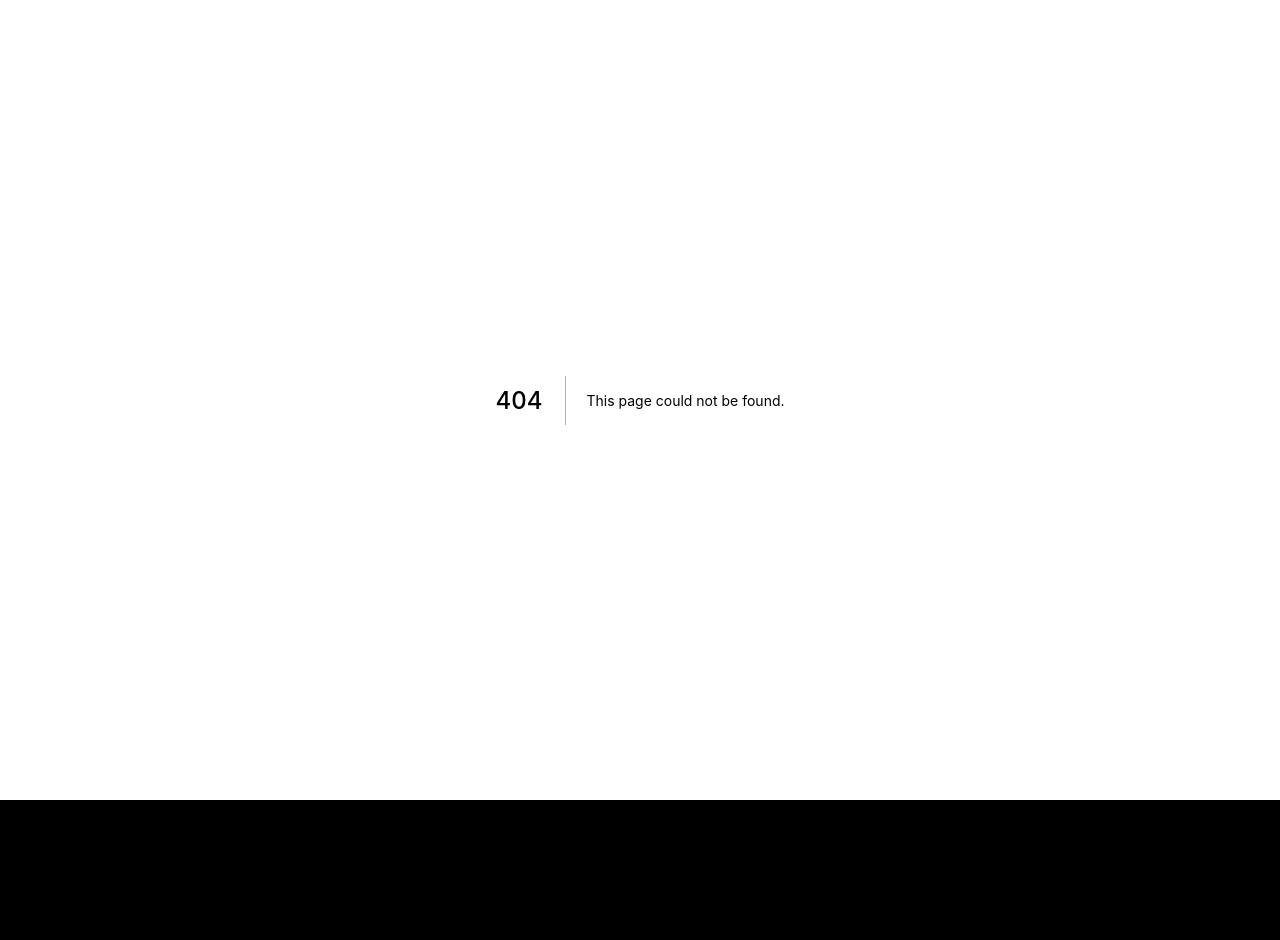
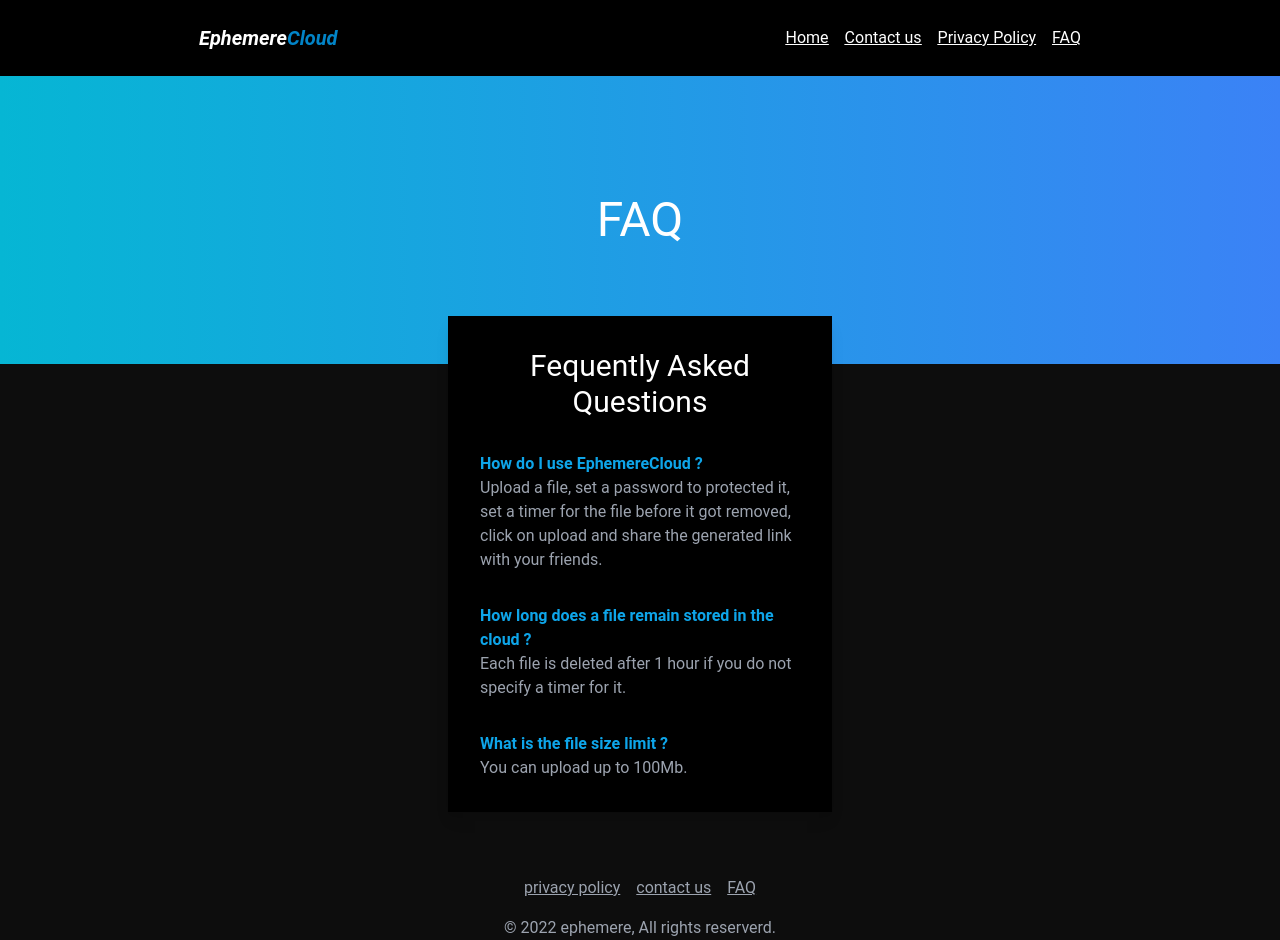
Before and after one commit to ablil/ephemere-cloud.com, a Next.js app: page /faq in a window 1280 px wide. Before the commit this address had no page. Before the commit the page ends 800 px from the top, so only its background shows below. Built offline with nearby package versions, Linux system fonts and the light colour scheme.

Commit message:
create FAQ

```diff
--- a/components/layouts/main.js
+++ b/components/layouts/mainwrapper.js
@@ -1,7 +1,7 @@
-import Link from "next/link";
 import React from "react";
+import PageWrapper from "./pagewrapper";
 
-const PageWrapper = ({ children }) => {
+const MainWrapper = ({ children }) => {
   return (
     <main className="w-11/12 max-w-6xl mx-auto">
       <header className="text-center my-8">
@@ -22,17 +22,8 @@
       >
         {children}
       </section>
-
-      <footer className="text-center m-auto">
-        <article className="my-4">
-          <a className="px-2 underline" href="#">privacy policy</a>
-          <a className="px-2 underline" href="#">contact us</a>
-          <a className="px-2 underline" href="#">FAQ</a>
-        </article>
-        <article>&copy; 2022 ephemere, All rights reserverd.</article>
-      </footer>
     </main>
   );
 };
 
-export default PageWrapper;
+export default MainWrapper
--- /dev/null
+++ b/components/layouts/pagewrapper.js
@@ -0,0 +1,51 @@
+import Link from "next/link";
+import React from "react";
+
+const PageWrapper = ({ children }) => {
+  return (
+    <>
+      <nav className="bg-black flex justify-center items-center text-white w-screen py-6 shadow-lg">
+        <div>
+          <h1 className="flex justify-center italic font-bold text-xl pr-56">
+            <span className="text-white">Ephemere</span>
+            <span className="text-sky-600 font-bold">Cloud</span>
+          </h1>
+        </div>
+        <div className="pl-56 underline">
+          <Link href="/">Home</Link>
+          <span className="px-2"></span>
+          <Link href="/contactus">Contact us</Link>
+          <span className="px-2"></span>
+          <Link href="/privacyppolicy">Privacy Policy</Link>
+          <span className="px-2"></span>
+          <Link href="/faq">FAQ</Link>
+        </div>
+      </nav>
+
+      <section
+        style={{
+          margin: "auto",
+        }}
+      >
+        {children}
+      </section>
+
+      <footer className="text-center m-auto">
+        <article className="my-4">
+          <a className="px-2 underline" href="#">
+            privacy policy
+          </a>
+          <a className="px-2 underline" href="#">
+            contact us
+          </a>
+          <a className="px-2 underline" href="#">
+            FAQ
+          </a>
+        </article>
+        <article>&copy; 2022 ephemere, All rights reserverd.</article>
+      </footer>
+    </>
+  );
+};
+
+export default PageWrapper;
--- /dev/null
+++ b/pages/faq.js
@@ -0,0 +1,48 @@
+import React from "react";
+import PageWrapper from "../components/layouts/pagewrapper";
+
+const faq = () => {
+  return (
+    <PageWrapper>
+      <div className="h-72 bg-gradient-to-r from-cyan-500 to-blue-500 flex justify-center items-center">
+        <h1 className="text-white text-5xl">FAQ</h1>
+      </div>
+
+      <section className="relative -top-12 w-8/12 p-8 max-w-96 shadow-lg bg-black mx-auto">
+        <h1 className="text-center text-white text-3xl">
+          Fequently Asked Questions
+        </h1>
+
+        <article>
+          <div>
+            <article className="question">How do I use EphemereCloud ?</article>
+            <article className="answers">
+              Upload a file, set a password to protected it, set a timer for the
+              file before it got removed, click on upload and share the
+              generated link with your friends.
+            </article>
+          </div>
+
+          <div>
+            <article className="question">
+              How long does a file remain stored in the cloud ?
+            </article>
+            <article className="answers">
+              Each file is deleted after 1 hour if you do not specify a timer
+              for it.
+            </article>
+          </div>
+
+          <div>
+            <article className="question">
+              What is the file size limit ?
+            </article>
+            <article className="answer">You can upload up to 100Mb.</article>
+          </div>
+        </article>
+      </section>
+    </PageWrapper>
+  );
+};
+
+export default faq;
--- a/pages/file/[identifier].js
+++ b/pages/file/[identifier].js
@@ -3,7 +3,7 @@
 import { useRouter } from "next/router";
 import React, { useEffect, useState } from "react";
 import Container from "../../components/layouts/container";
-import PageWrapper from "../../components/layouts/main";
+import PageWrapper from "../../components/layouts/pagewrapper";
 import { getdownloadUrl, lookupfile } from "../../services/storage";
 
 const File = () => {
--- a/pages/index.js
+++ b/pages/index.js
@@ -2,8 +2,9 @@
 import Link from "next/link";
 import { useRouter } from "next/router";
 import { useState } from "react";
+import PageWrapper from "../components/layouts/pagewrapper";
+import MainWrapper from '../components/layouts/mainwrapper'
 import Upload from "../components/Upload";
-import PageWrapper from "../components/layouts/main";
 
 export default function Home() {
   const [downloadlink, setDownloadlink] = useState();
@@ -23,11 +24,14 @@
   };
   return (
     <PageWrapper>
+      <MainWrapper>
         <Upload beforeUpload={beforeUpload} afterUpload={afterUpload} />
 
         {!uploading && uploaded && (
           <article className="text-center mx-auto my-4">
-          <h1 className="text-sky-500">Share this link with your friends !</h1>
+            <h1 className="text-sky-500">
+              Share this link with your friends !
+            </h1>
             <div className="py-4 underline font-bold text-white">
               <Link href={downloadlink || "/"}>{downloadlink}</Link>
             </div>
@@ -40,14 +44,26 @@
           <section className="flex flex-column lg:flex-row justify-center">
             <article className="feature">
               <h3>
-              <Image src="/images/filetype.png" height={70} width={70} alt="" />
+                <Image
+                  src="/images/filetype.png"
+                  height={70}
+                  width={70}
+                  alt=""
+                />
                 <span>File Type</span>
               </h3>
-            <p>Share any file type with your friend, and upload up to 100Mb.</p>
+              <p>
+                Share any file type with your friend, and upload up to 100Mb.
+              </p>
             </article>
             <article className="feature">
               <h3>
-              <Image src="/images/password.png" height={70} width={70} alt="" />
+                <Image
+                  src="/images/password.png"
+                  height={70}
+                  width={70}
+                  alt=""
+                />
                 <span>Security</span>
               </h3>
               <p>
@@ -64,6 +80,7 @@
             </article>
           </section>
         </section>
+      </MainWrapper>
     </PageWrapper>
   );
 }
--- a/styles/globals.css
+++ b/styles/globals.css
@@ -32,6 +32,10 @@
   .info input {
     @apply bg-transparent inline-block mx-auto;
   }
+
+  .question {
+    @apply font-bold text-sky-500 mt-8;
+  }
 }
 
 @import url("https://fonts.googleapis.com/css2?family=Roboto:ital,wght@0,100;0,300;0,400;0,500;0,700;0,900;1,100;1,300;1,400;1,500;1,700;1,900&display=swap");
@@ -49,6 +53,7 @@
   background-color: var(--background-color);
   font-family: "Roboto", sans-serif;
   overflow-x: hidden;
+  background-color: #0d0d0d;
 }
 
 body {
```
Also changed, not shown: components/layouts/container.js (line endings or trailing spaces). Lines whose indentation alone changed are shown as unchanged.
